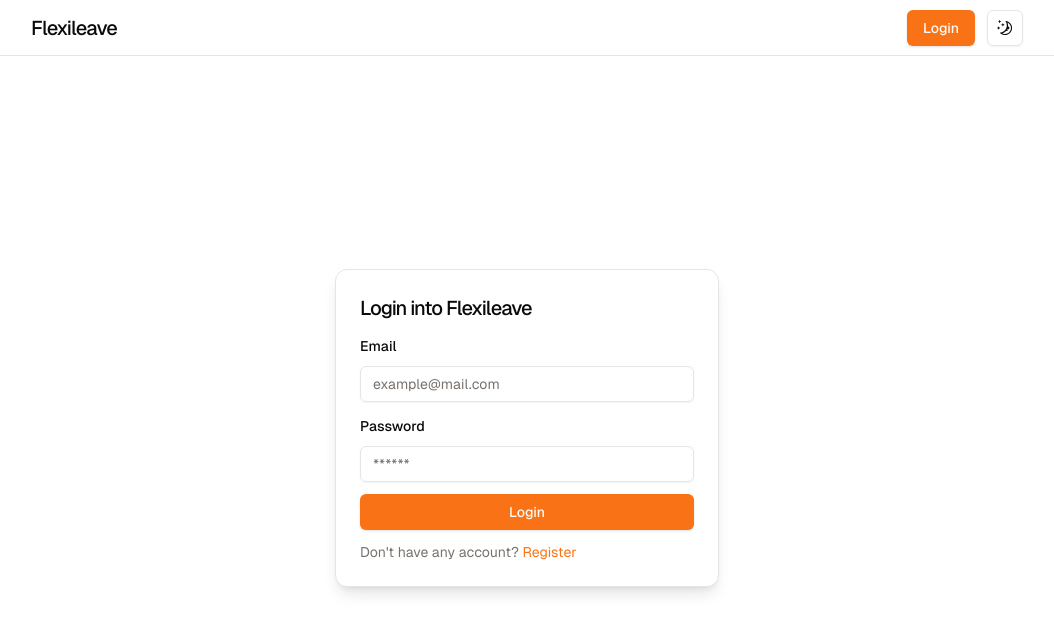
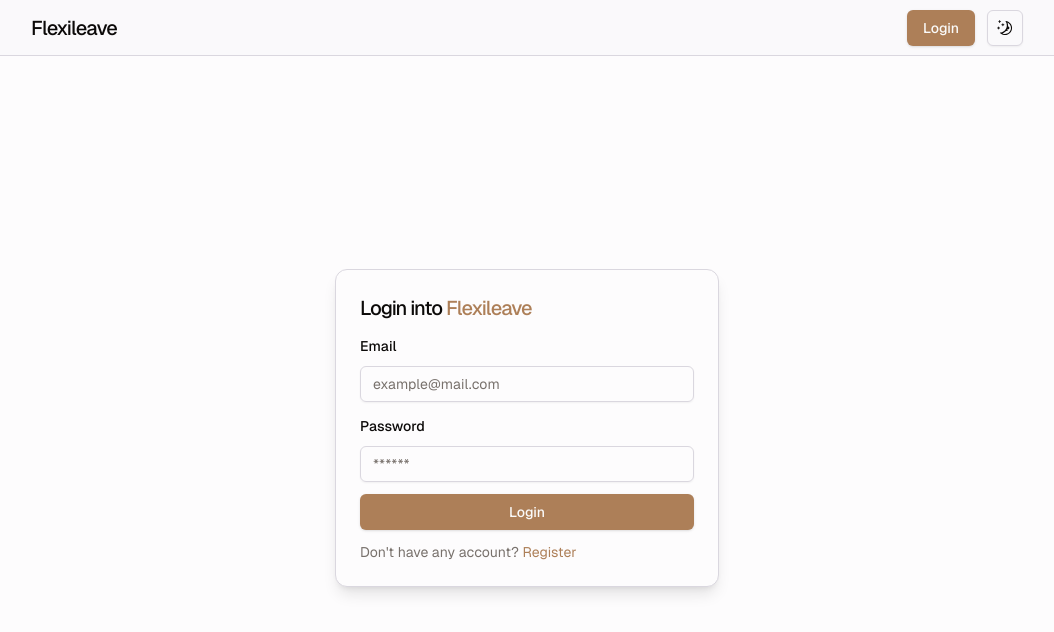
Before and after one commit to robiuzzaman4/flexileave, a Next.js app: page /login in a window 1280 px wide. Shown: the top 632 px of the page, without its empty margins (113-1167 px from the left). Built offline with nearby package versions, Linux system fonts and the light colour scheme.

Commit message:
feat: update colors

```diff
--- a/src/app/globals.css
+++ b/src/app/globals.css
@@ -4,25 +4,25 @@
 
 @layer base {
   :root {
-    --background: 0 0% 100%;
+    --background: 300 20% 99%; /* Mauve 1 - Light */
     --foreground: 20 14.3% 4.1%;
-    --card: 0 0% 100%;
+    --card: 300 20% 99%; /* Mauve 1 - Light */
     --card-foreground: 20 14.3% 4.1%;
-    --popover: 0 0% 100%;
+    --popover: 300 20% 99%; /* Mauve 1 - Light */
     --popover-foreground: 20 14.3% 4.1%;
-    --primary: 24.6 95% 53.1%;
+    --primary: 28 34% 51%; /* Iris 9 */
     --primary-foreground: 60 9.1% 97.8%;
-    --secondary: 60 4.8% 95.9%;
+    --secondary: 270 20% 98%; /* Mauve 2 - Light */
     --secondary-foreground: 24 9.8% 10%;
-    --muted: 60 4.8% 95.9%;
+    --muted: 270 20% 98%; /* Mauve 2 - Light */
     --muted-foreground: 25 5.3% 44.7%;
-    --accent: 60 4.8% 95.9%;
+    --accent: 270 20% 98%; /* Mauve 2 - Light */
     --accent-foreground: 24 9.8% 10%;
-    --destructive: 0 84.2% 60.2%;
+    --destructive: 358 65% 49%; /* Red 11 - Light */
     --destructive-foreground: 60 9.1% 97.8%;
-    --border: 20 5.9% 90%;
-    --input: 20 5.9% 90%;
-    --ring: 24.6 95% 53.1%;
+    --border: 262 11% 86%; /* Mauve 6 - Light */
+    --input: 262 11% 86%; /* Mauve 6 - Light */
+    --ring: 28 34% 51%; /* Iris 9 */
     --radius: 0.5rem;
     --chart-1: 12 76% 61%;
     --chart-2: 173 58% 39%;
@@ -32,25 +32,25 @@
   }
 
   .dark {
-    --background: 20 14.3% 4.1%;
+    --background: 270 6% 7%; /* Mauve 1 - Dark */
     --foreground: 60 9.1% 97.8%;
-    --card: 20 14.3% 4.1%;
+    --card: 270 6% 7%; /* Mauve 1 - Dark */
     --card-foreground: 60 9.1% 97.8%;
-    --popover: 20 14.3% 4.1%;
+    --popover: 270 6% 7%; /* Mauve 1 - Dark */
     --popover-foreground: 60 9.1% 97.8%;
-    --primary: 20.5 90.2% 48.2%;
+    --primary: 28 34% 51%; /* Iris 9 */
     --primary-foreground: 60 9.1% 97.8%;
-    --secondary: 12 6.5% 15.1%;
+    --secondary: 270 4% 10%; /* Mauve 2 - Dark */
     --secondary-foreground: 60 9.1% 97.8%;
-    --muted: 12 6.5% 15.1%;
+    --muted: 270 4% 10%; /* Mauve 2 - Dark */
     --muted-foreground: 24 5.4% 63.9%;
-    --accent: 12 6.5% 15.1%;
+    --accent: 270 4% 10%; /* Mauve 2 - Dark */
     --accent-foreground: 60 9.1% 97.8%;
-    --destructive: 0 72.2% 50.6%;
+    --destructive: 358 75% 59%; /* Red 9 - Dark */
     --destructive-foreground: 60 9.1% 97.8%;
-    --border: 12 6.5% 15.1%;
-    --input: 12 6.5% 15.1%;
-    --ring: 20.5 90.2% 48.2%;
+    --border: 270 5% 24%; /* Mauve 6 - Dark */
+    --input: 270 5% 24%; /* Mauve 6 - Dark */
+    --ring: 28 34% 51%; /* Iris 9 */
     --chart-1: 220 70% 50%;
     --chart-2: 160 60% 45%;
     --chart-3: 30 80% 55%;
--- a/src/components/block/navbar.tsx
+++ b/src/components/block/navbar.tsx
@@ -5,7 +5,7 @@ import ThemeToggle from "@/components/theme/theme-toggle";
 
 const Navbar = () => {
   return (
-    <nav className="bg-background fixed top-0 w-full h-14 flex items-center border-b">
+    <nav className="bg-secondary fixed top-0 w-full h-14 flex items-center border-b">
       <div className="w-full h-full max-w-screen-lg m-auto px-4 flex items-center justify-between">
         <Link href="/" className="text-xl font-medium tracking-tighter">
           Flexileave
--- a/src/components/theme/theme-toggle.tsx
+++ b/src/components/theme/theme-toggle.tsx
@@ -12,12 +12,12 @@ const ThemeToggle = () => {
   return (
     <>
       {theme === "light" ? (
-        <Button variant="outline" size="icon" onClick={() => setTheme("dark")}>
+        <Button variant="outline" size="icon" onClick={() => setTheme("dark")} className="bg-secondary">
           <SunIcon />
           <span className="sr-only">Toggle theme</span>
         </Button>
       ) : (
-        <Button variant="outline" size="icon" onClick={() => setTheme("light")}>
+        <Button variant="outline" size="icon" onClick={() => setTheme("light")} className="bg-secondary">
           <MoonIcon />
           <span className="sr-only">Toggle theme</span>
         </Button>
--- a/src/components/ui/auth/login-form.tsx
+++ b/src/components/ui/auth/login-form.tsx
@@ -53,7 +53,7 @@ const LoginForm = () => {
         className="w-full max-w-sm mx-auto space-y-3 bg-card text-card-foreground p-6 rounded-xl border shadow-lg"
       >
         <h3 className="text-xl font-medium tracking-tighter">
-          Login into Flexileave
+          Login into <span className="text-primary">Flexileave</span>
         </h3>
         <FormField
           control={form.control}
--- a/src/components/ui/auth/register-form.tsx
+++ b/src/components/ui/auth/register-form.tsx
@@ -38,7 +38,7 @@ const RegisterForm = () => {
         className="w-full max-w-sm mx-auto space-y-3 bg-card text-card-foreground p-6 rounded-xl border shadow-lg"
       >
         <h3 className="text-xl font-medium tracking-tighter">
-          Register into Flexileave
+          Register into <span className="text-primary">Flexileave</span>
         </h3>
         <FormField
           control={form.control}
```
